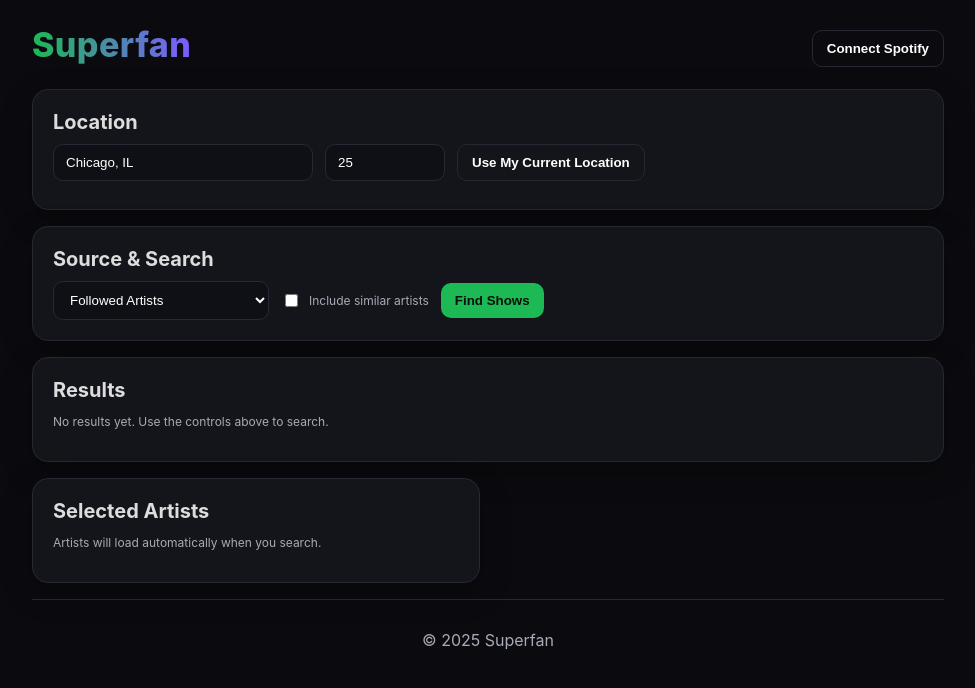
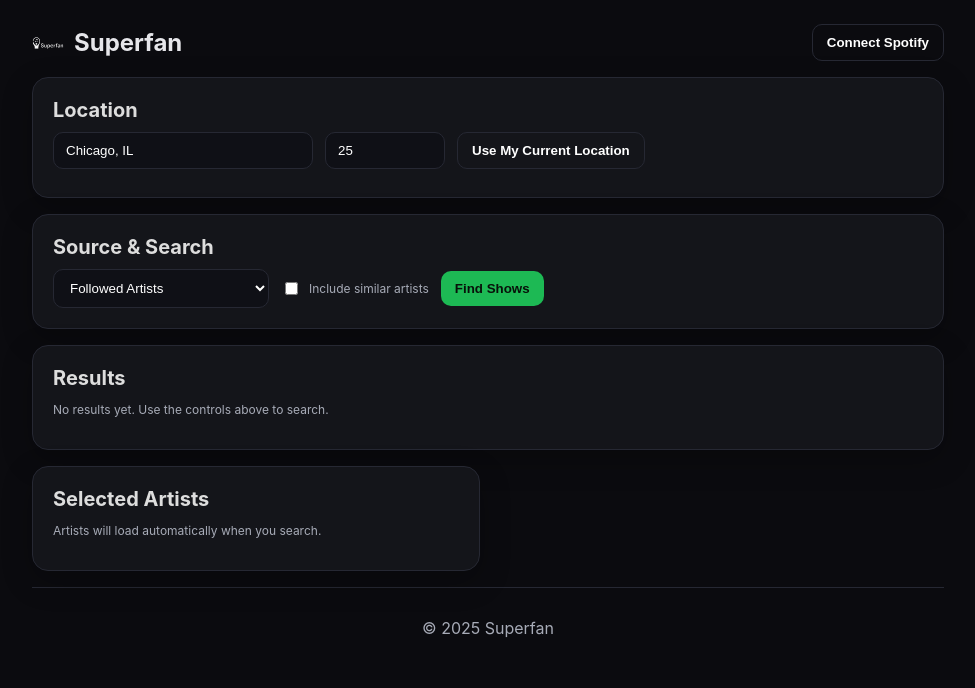
Before and after one commit to chrismparkerpro-sudo/Superfan, a Next.js app: page / in a window 1280 px wide. Shown: the top 688 px of the page, without its empty margins (152-1127 px from the left). Built offline with nearby package versions, Linux system fonts and the light colour scheme.

Commit message:
Update index.js

```diff
--- a/pages/index.js
+++ b/pages/index.js
@@ -142,7 +142,17 @@ export default function Home(){
     <div className="container">
       {/* Header */}
       <div className="header">
-        <h1 className="brand">Superfan</h1>
+        <div style={{ display: 'flex', alignItems: 'center', gap: '10px' }}>
+  <img
+    src="/superfan-icon-light-64.png?v=2"
+    alt="Superfan"
+    width="32"
+    height="32"
+    style={{ display: 'inline-block', verticalAlign: 'middle' }}
+  />
+  <span style={{ fontSize: '1.5rem', fontWeight: 'bold' }}>Superfan</span>
+</div>
+
         <div>
           {connected
             ? <span className="badge">Spotify Connected</span>
```
